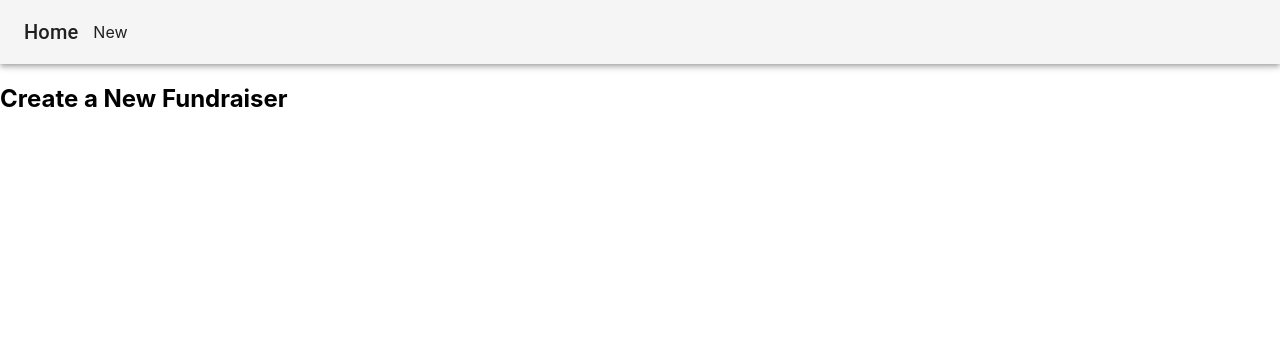
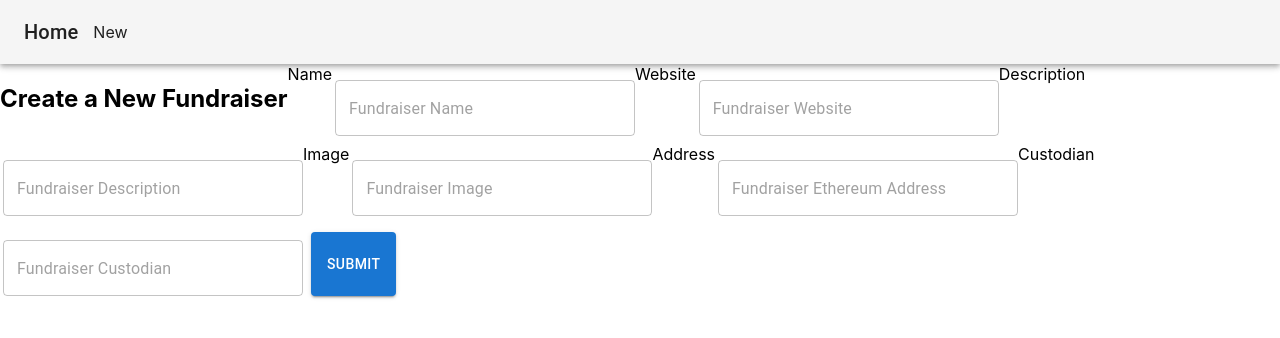
Before and after one commit to chucker34/foundraiser-dapp, a React (Create React App) app in the folder client/: page /new in a window 1280 px wide. Shown: the top 338 px of the page. Built offline with nearby package versions, Linux system fonts and the light colour scheme.

Commit message:
10-20まで

```diff
--- a/client/src/NewFundraiser.js
+++ b/client/src/NewFundraiser.js
@@ -1,12 +1,128 @@
 import React, { useState, useEffect } from 'react'
+import { styled } from '@mui/material/styles'
+import TextField from '@mui/material/TextField'
+import Button from '@mui/material/Button'
+import FundraiserFactoryContract from './contracts/FundraiserFactory.json'
+import Web3 from 'web3'
+import detectEthereumProvider from '@metamask/detect-provider'
+
+const Container = styled('root')(({ theme }) => ({
+  display: 'flex',
+  flexWrap: 'wrap',
+  textField: {
+    marginLeft: theme.spacing(1),
+    marginRight: theme.spacing(1),
+  },
+  button: {
+    margin: theme.spacing(1),
+  },
+}))
 
 const NewFundraiser = () => {
-  useEffect(() => {}, [])
+  const [name, setFundraiserName] = useState(null)
+  const [url, setFundraiserWebsite] = useState(null)
+  const [description, setFundraiserDescription] = useState(null)
+  const [imageURL, setImage] = useState(null)
+  const [beneficiary, setAddress] = useState(null)
+  const [custodian, setCustodian] = useState(null)
+  const [contract, setContract] = useState(null)
+  const [accounts, setAccounts] = useState(null)
+
+  const init = async () => {
+    try {
+      const provider = await detectEthereumProvider()
+      const web3 = new Web3(provider)
+      const networkId = await web3.eth.net.getId()
+      const deployedNetwork = FundraiserFactoryContract.networks[networkId]
+      const accounts = await web3.eth.getAccounts()
+      const instance = new web3.eth.Contract(
+        FundraiserFactoryContract.abi,
+        deployedNetwork && deployedNetwork.address
+      )
+      setContract(instance)
+      setAccounts(accounts)
+    } catch (error) {
+      alert(
+        `Failed to load web3, accounts, or contract. Check console for details.`
+      )
+      console.error(error)
+    }
+  }
+
+  const handleSubmit = async () => {
+    await contract.methods
+      .createFundraiser(name, url, imageURL, description, beneficiary)
+      .send({ from: accounts[0] })
+    alert('Successfully created fundraiser')
+  }
 
   return (
-    <div>
+    <Container>
       <h2>Create a New Fundraiser</h2>
-    </div>
+      <label>Name</label>
+      <TextField
+        id="outlined-bare"
+        placeholder="Fundraiser Name"
+        margin="normal"
+        onChange={e => setFundraiserName(e.target.value)}
+        variant="outlined"
+        inputProps={{ 'aria-label': 'bare' }}
+      />
+
+      <label>Website</label>
+      <TextField
+        id="outlined-bare"
+        placeholder="Fundraiser Website"
+        margin="normal"
+        onChange={e => setFundraiserWebsite(e.target.value)}
+        variant="outlined"
+        inputProps={{ 'aria-label': 'bare' }}
+      />
+
+      <label>Description</label>
+      <TextField
+        id="outlined-bare"
+        placeholder="Fundraiser Description"
+        margin="normal"
+        onChange={e => setFundraiserDescription(e.target.value)}
+        variant="outlined"
+        inputProps={{ 'aria-label': 'bare' }}
+      />
+
+      <label>Image</label>
+      <TextField
+        id="outlined-bare"
+        placeholder="Fundraiser Image"
+        margin="normal"
+        onChange={e => setImage(e.target.value)}
+        variant="outlined"
+        inputProps={{ 'aria-label': 'bare' }}
+      />
+
+      <label>Address</label>
+      <TextField
+        id="outlined-bare"
+        placeholder="Fundraiser Ethereum Address"
+        margin="normal"
+        onChange={e => setAddress(e.target.value)}
+        variant="outlined"
+        inputProps={{ 'aria-label': 'bare' }}
+      />
+
+      <label>Custodian</label>
+      <TextField
+        id="outlined-bare"
+        placeholder="Fundraiser Custodian"
+        margin="normal"
+        onChange={e => setCustodian(e.target.value)}
+        variant="outlined"
+        inputProps={{ 'aria-label': 'bare' }}
+      />
+
+      <Button onClick={handleSubmit} variant="contained">
+        Submit
+      </Button>
+    </Container>
   )
 }
 
```
